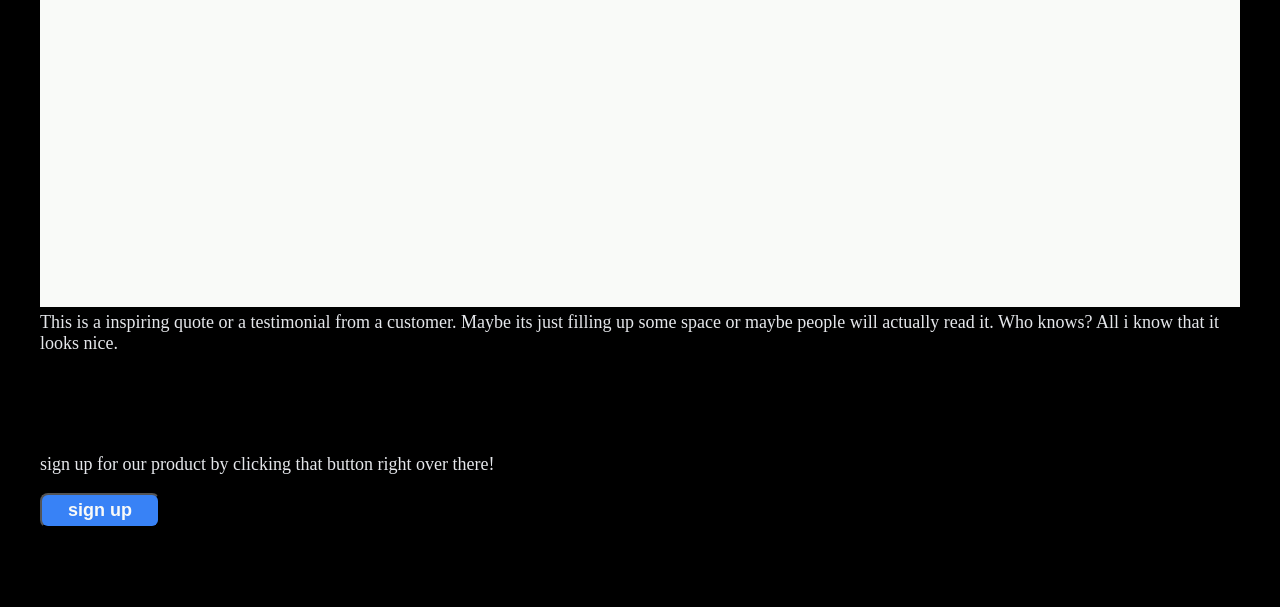
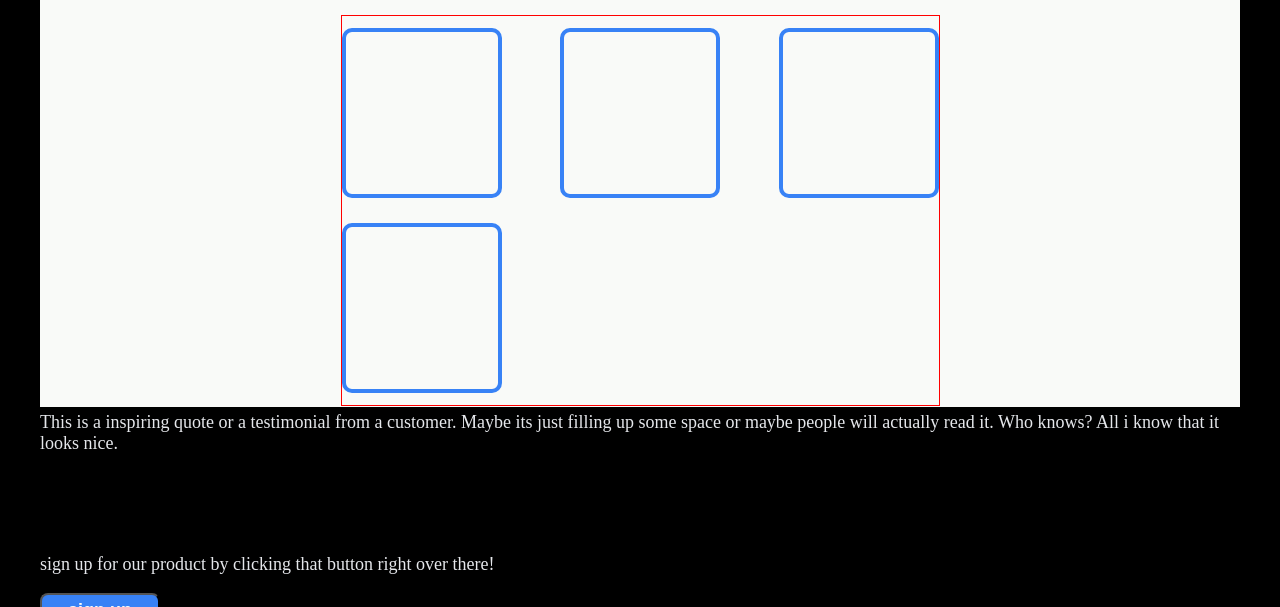
Before and after one commit to Yoni-Mo/landing-page, a plain HTML site: page index.html in a window 1280 px wide. Shown: the part 596-1203 px from the top of the page. Drawn offline with Linux system fonts and the light colour scheme.

Commit message:
added some style

```diff
--- a/index.html
+++ b/index.html
@@ -32,10 +32,12 @@
     <main class="container">
       <section class="section-1">
         <h2 class="secondary-heading">Some random information</h2>
-        <div></div>
-        <div></div>
-        <div></div>
-        <div></div>
+        <div class="div-container">
+          <div class="empty-div"></div>
+        <div class="empty-div"></div>
+        <div class="empty-div"></div>
+        <div class="empty-div"></div>
+
       </section>
       <section class="section-2">
         <p>
--- a/style.css
+++ b/style.css
@@ -74,11 +74,36 @@ button {
 }
 .section-1 {
   background-color: #f9faf8;
-  height: 400px;
+  height: 500px;
   border: 1px solid #f9faf8;
+  color: #1f2937;
+  display: flex;
+  justify-content: center;
+  flex-direction: column;
+  align-items: center;
 }
 h2 {
   color: #1f2937;
   font-size: 36px;
   text-align: center;
+  padding-top: 5px;
 }
+.empty-div {
+  border: 4px solid #3882f6;
+  width: 160px;
+  height: 170px;
+  border-radius: 10px;
+}
+.empty-div,
+.p-2 {
+  color: #1f2937;
+}
+.div-container {
+  width: 50%;
+  height: 400px;
+  border: 1px solid red;
+  display: flex;
+  justify-content: space-between;
+  flex-wrap: wrap;
+  align-items: center;
+}
```
